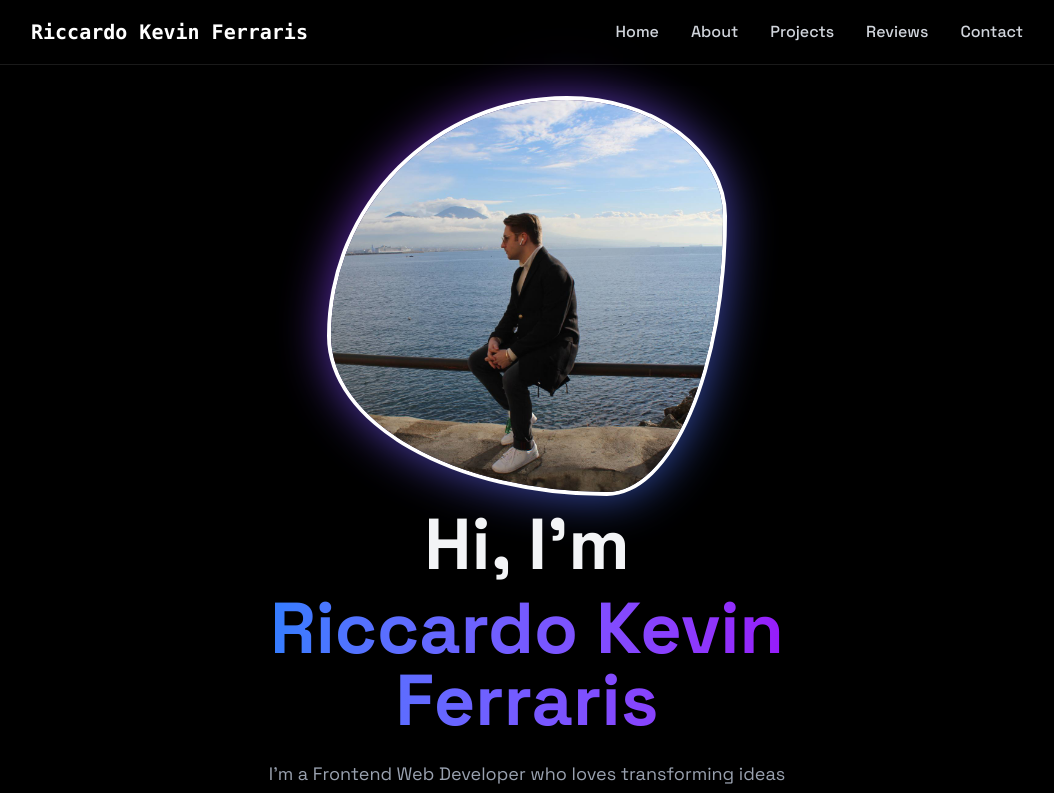
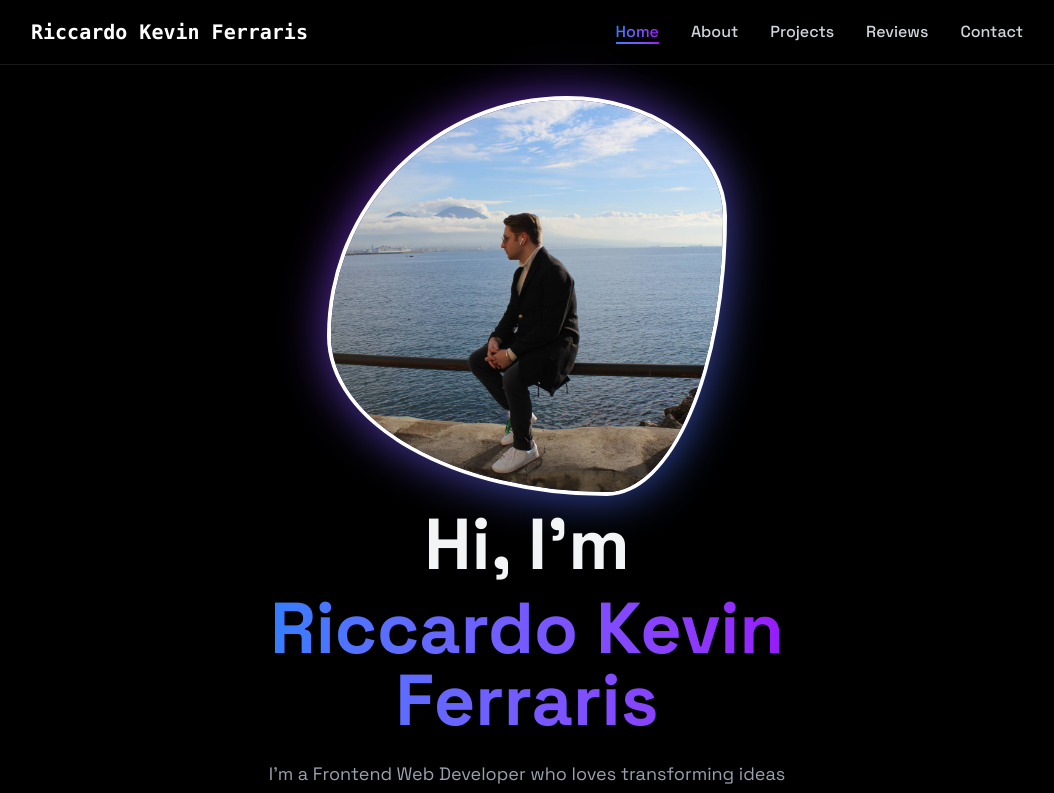
Before and after one commit to riccardo-ferraris/riccardoferraris-portfolio, a React (Vite) app: page / in a window 1280 px wide. Shown: the top 793 px of the page, without its empty margins (113-1167 px from the left). Built offline with nearby package versions, Linux system fonts and the light colour scheme.

Commit message:
Implementato context per evidenziare navbar

```diff
--- a/src/App.jsx
+++ b/src/App.jsx
@@ -9,13 +9,14 @@ import About from './components/sections/About';
 import Projects from './components/sections/Projects';
 import Contact from './components/sections/Contact';
 import Reviews from './components/sections/Reviews';
+import { ActiveSectionProvider } from './contexts/ActiveSectionContext';
 
 function App() {
   const [isLoaded, setIsLoaded] = useState(false);
   const [menuOpen, setMenuOpen] = useState(false);
 
   return (
-    <>
+    <ActiveSectionProvider>
       {!isLoaded && <LoadingScreen onComplete={() => setIsLoaded(true)} />}{" "}
       <div className={`min-h-screen transition-opacity duration-700 ${isLoaded ? 'opacity-100' : 'opacity-0'} bg-black text-gray-100`}>
         <Navbar menuOpen={menuOpen} setMenuOpen={setMenuOpen} />
@@ -26,7 +27,7 @@ function App() {
         <Reviews />
         <Contact />
       </div>
-    </>
+    </ActiveSectionProvider>
   )
 }
 
--- a/src/components/AnchorNavbar.jsx
+++ b/src/components/AnchorNavbar.jsx
@@ -1,16 +1,26 @@
-import React from 'react'
+import { useContext } from 'react'
+import { ActiveSectionContext } from '../contexts/ActiveSectionContext'
 
-const AnchorNavbar = ({ children, className = '', ...props }) => {
-    const style = `
-        relative text-base font-medium text-gray-300 transition-colors duration-300
+const AnchorNavbar = ({ children, href }) => {
+    const activeSection = useContext(ActiveSectionContext)
+    const isActive = href === `#${activeSection}`
+
+    const baseStyle = `
+        relative text-base font-medium transition-colors duration-300
         before:absolute before:bottom-0 before:left-0 before:h-[2px] before:w-0
         before:bg-gradient-to-r before:from-blue-500 before:to-purple-600
         before:transition-all before:duration-300 before:origin-left
         hover:before:w-full hover:text-transparent hover:bg-clip-text hover:bg-gradient-to-r hover:from-blue-500 hover:to-purple-600
     `
 
+    const activeStyle = isActive
+        ? `text-transparent bg-clip-text bg-gradient-to-r from-blue-500 to-purple-600 before:w-full`
+        : `text-gray-300`
+
     return (
-        <a {...props} className={`${style} ${className}`}>
+        <a
+            href={href}
+            className={`${baseStyle} ${activeStyle}`}>
             {children}
         </a>
     )
--- a/src/components/Navbar.jsx
+++ b/src/components/Navbar.jsx
@@ -15,11 +15,11 @@ const Navbar = ({ menuOpen, setMenuOpen }) => {
                         Riccardo Kevin Ferraris
                     </a>
 
-                    <div className='w-7 h5 relative cursor-pointer z-40 md:hidden' onClick={() => setMenuOpen(prev => !prev)}>
+                    <div className='w-7 h5 relative cursor-pointer z-40 lg:hidden' onClick={() => setMenuOpen(prev => !prev)}>
                         &#9776;
                     </div>
 
-                    <div className='hidden md:flex items-center space-x-8'>
+                    <div className='hidden lg:flex items-center space-x-8'>
                         <AnchorNavbar href="#home">Home</AnchorNavbar>
 
                         <AnchorNavbar href="#about">About</AnchorNavbar>
--- a/src/components/ReviewForm.jsx
+++ b/src/components/ReviewForm.jsx
@@ -88,7 +88,7 @@ const ReviewForm = () => {
 
 
     return (
-        <div className='min-h-screen flex items-center justify-center py-20'>
+        <div className='flex items-center justify-center py-20'>
             <motion.div
                 initial={{ opacity: 0, y: 50 }}
                 whileInView={{ opacity: 1, y: 0 }}
--- a/src/components/Timeline.jsx
+++ b/src/components/Timeline.jsx
@@ -17,7 +17,7 @@ const Timeline = () => {
     const data = selected === 'education' ? educationData : workData;
 
     return (
-        <section id="timeline" className=" py-5 px-4 bg-black text-white">
+        <div className=" py-5 px-4 bg-black text-white">
             <div className="text-center mb-10">
                 <div className="inline-flex gap-8 justify-center">
                     {['education', 'work'].map((type) => {
@@ -79,7 +79,7 @@ const Timeline = () => {
                     })}
                 </ul>
             </div>
-        </section>
+        </div>
     );
 };
 
--- a/src/components/sections/Reviews.jsx
+++ b/src/components/sections/Reviews.jsx
@@ -5,7 +5,7 @@ import ReviewForm from "../ReviewForm";
 
 const Reviews = () => {
     return (
-        <section id="reviews" className="py-20 px-4 bg-black text-white overflow-hidden">
+        <section id="reviews" className="py-20 px-4 bg-black text-white overflow-hidden min-h-screen">
             <motion.div
                 initial={{ opacity: 0, y: 50 }}
                 whileInView={{ opacity: 1, y: 0 }}
--- /dev/null
+++ b/src/contexts/ActiveSectionContext.jsx
@@ -0,0 +1,37 @@
+import { createContext, useEffect, useState } from "react";
+
+export const ActiveSectionContext = createContext();
+
+export const ActiveSectionProvider = ({ children }) => {
+    const [activeSection, setActiveSection] = useState(null);
+
+    useEffect(() => {
+        const sections = document.querySelectorAll('section[id]');
+
+        const observer = new IntersectionObserver(
+            (entries) => {
+                entries.forEach((entry) => {
+                    if (entry.isIntersecting) {
+                        console.log('Attiva:', entry.target.id);
+                        setActiveSection(entry.target.id);
+                    }
+                });
+            },
+            {
+                root: null,
+                rootMargin: '-40% 0px -40% 0px',
+                threshold: 0.1,
+            }
+        );
+
+        sections.forEach((section) => observer.observe(section));
+
+        return () => observer.disconnect();
+    }, []);
+
+    return (
+        <ActiveSectionContext.Provider value={activeSection}>
+            {children}
+        </ActiveSectionContext.Provider>
+    );
+};
```
